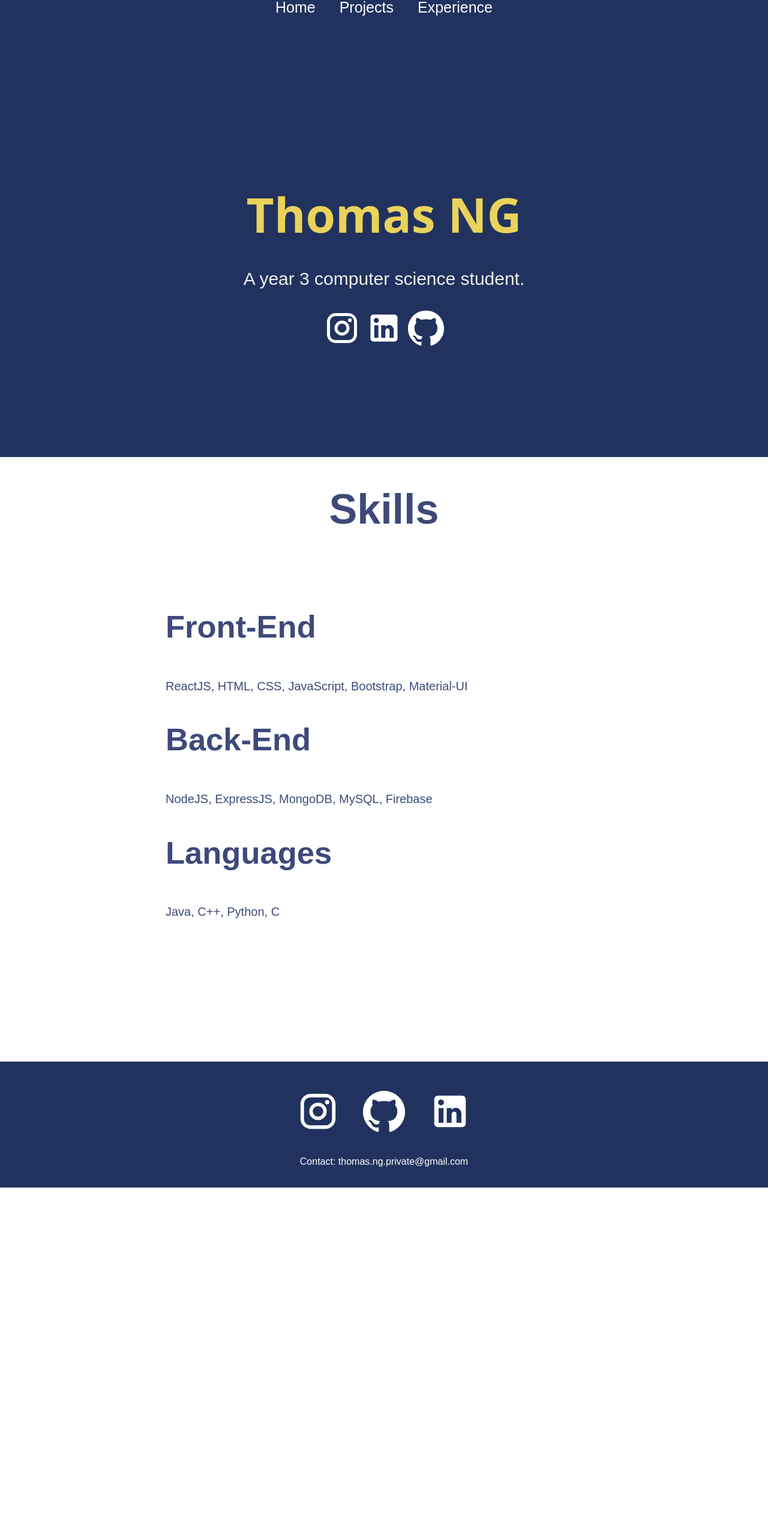
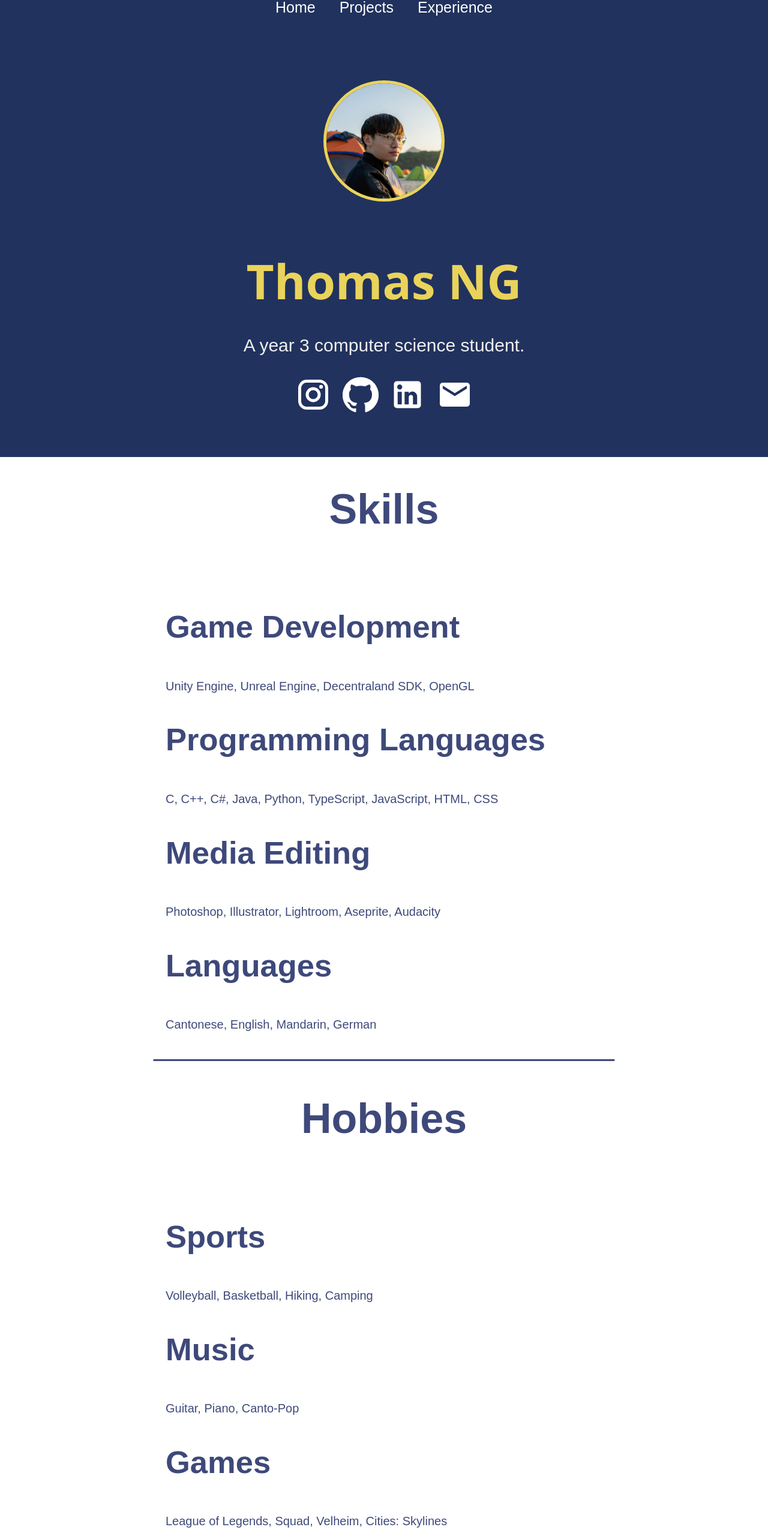
Before and after one commit to hkdjyu/hkdjyu.github.io, a React (Create React App) app: page / in a window 1280 px wide. Shown: the part 38-2604 px from the top of the page at 60% size. Before the commit the page ends 2018 px from the top, so only its background shows below. Built offline with nearby package versions, Linux system fonts and the light colour scheme.

Commit message:
added pro pic and project description

```diff
--- a/package.json
+++ b/package.json
@@ -1,6 +1,7 @@
 {
   "name": "hkdjyu.github.io",
-  "version": "0.1.0",
+  "homepage": "https://hkdjyu.github.io",
+  "version": "1.0.0",
   "private": true,
   "dependencies": {
     "@material-ui/core": "^4.12.4",
@@ -17,6 +18,8 @@
   },
   "scripts": {
     "start": "react-scripts start",
+    "predeploy": "npm run build",
+    "deploy": "gh-pages -d build",
     "build": "react-scripts build",
     "test": "react-scripts test",
     "eject": "react-scripts eject"
--- a/src/Components/Footer.js
+++ b/src/Components/Footer.js
@@ -1,18 +1,22 @@
 import React from "react";
+import Link from "@material-ui/core/Link";
 import InstagramIcon from "@material-ui/icons/Instagram";
 import GitHubIcon from "@material-ui/icons/GitHub";
 import LinkedInIcon from "@material-ui/icons/LinkedIn";
+import GmailIcon from "@material-ui/icons/Mail";
 import "../Styles/Footer.css";
 
 function Footer() {
   return (
     <div className="footer">
         <div className="socialMedia">
-            <InstagramIcon />
-            <GitHubIcon />
-            <LinkedInIcon />
+            <Link href="https://www.instagram.com/thomas_ng_/" target="_blank" rel="noopener noreferrer"> <InstagramIcon /> </Link>
+            <Link href="https://github.com/hkdjyu" target="_blank" rel="noopener noreferrer"> <GitHubIcon /> </Link>
+            <Link href="https://www.linkedin.com/in/yu-chun-thomas-ng" target="_blank" rel="noopener noreferrer"> <LinkedInIcon /> </Link>
+            <Link href={`mailto:${"thomas.ng.private@gmail.com"}?subject=${encodeURIComponent("") || ''}&body=${encodeURIComponent("body") || ''}`} target="_blank" rel="noopener noreferrer"> <GmailIcon /> </Link>
         </div>
-        <p> Contact: thomas.ng.private@gmail.com </p>
+        <p> Contact: thomas.ng.private@gmail.com | Location: Hong Kong</p>
+        <p> &copy; 2023 hkdjyu.github.io</p>
     </div>
   );
 }
--- a/src/Helpers/ProjectList.js
+++ b/src/Helpers/ProjectList.js
@@ -3,13 +3,14 @@ import Proj2Img from "../Assets/UnrealImage.jpg";
 
 export const ProjectList = [
     {
-        name: "Project 1",
+        name: "Unity Game",
         image: Proj1Img,
-        skill: "Unity Engine, C#",
+        description: "a unity game that dasda sidh oha doaod dasda asduh oaidh uioahsuiooh doahouh doashu ",
+        link: "https://www.google.com"
     },
     {
-        name: "Project 2",
+        name: "Unreal Game",
         image: Proj2Img,
-        skill: "Unreal Engine, C++",
+        description: "a unreal game that aiohd fhjaoih fioah fio udhauhdu as ohadsioh od haoh doah oh oadh",
     }
 ]
--- a/src/Pages/Home.js
+++ b/src/Pages/Home.js
@@ -1,41 +1,79 @@
 import React from 'react';
+import Link from "@material-ui/core/Link";
 import InstagramIcon from "@material-ui/icons/Instagram";
 import GitHubIcon from "@material-ui/icons/GitHub";
 import LinkedInIcon from "@material-ui/icons/LinkedIn";
+import GmailIcon from "@material-ui/icons/Mail";
+import propic from "../Assets/propic.jpg";
 import "../Styles/Home.css";
 
 function Home() {
   return (
     <div className="home">
       <div className="about">
+        <div className="propic"><
+          img src={propic} alt="Profile Picture" />
+        </div>
         <h2> Thomas NG </h2>
-        <div className="prompt"> <p>
-          A year 3 computer science student.
+        <div className="prompt">
+          <p>
+            A year 3 computer science student.
           </p>
-          <InstagramIcon/>
-          <LinkedInIcon/>
-          <GitHubIcon/>
+          <Link href="https://www.instagram.com/thomas_ng_/" target="_blank" rel="noopener noreferrer"> <InstagramIcon /> </Link>
+          <Link href="https://github.com/hkdjyu" target="_blank" rel="noopener noreferrer"> <GitHubIcon /> </Link>
+          <Link href="https://www.linkedin.com/in/yu-chun-thomas-ng" target="_blank" rel="noopener noreferrer"> <LinkedInIcon /> </Link>
+          <Link href={`mailto:${"thomas.ng.private@gmail.com"}?subject=${encodeURIComponent("") || ''}&body=${encodeURIComponent("body") || ''}`} target="_blank" rel="noopener noreferrer"> <GmailIcon /> </Link>
         </div>
       </div>
       <div className="skills">
         <h1>Skills</h1>
         <ol className="list">
           <li className="item">
-            <h2> Front-End</h2>
+            <h2> Game Development </h2>
             <span>
-              ReactJS, HTML, CSS, JavaScript, Bootstrap, Material-UI
+              Unity Engine, Unreal Engine, Decentraland SDK, OpenGL
             </span>
           </li>
           <li className="item">
-            <h2> Back-End</h2>
+            <h2> Programming Languages </h2>
             <span>
-              NodeJS, ExpressJS, MongoDB, MySQL, Firebase
+              C, C++, C#, Java, Python, TypeScript, JavaScript, HTML, CSS
             </span>
           </li>
           <li className="item">
-            <h2> Languages</h2>
+            <h2> Media Editing </h2>
             <span>
-              Java, C++, Python, C
+              Photoshop, Illustrator, Lightroom, Aseprite, Audacity
+            </span>
+          </li>
+          <li className="item">
+            <h2> Languages </h2>
+            <span>
+              Cantonese, English, Mandarin, German
+            </span>
+          </li>
+        </ol>
+      </div>
+      <hr class="roundedDivLine" />
+      <div className="hobbies">
+        <h1>Hobbies</h1>
+        <ol className="list">
+        <li className="item">
+            <h2> Sports </h2>
+            <span>
+              Volleyball, Basketball, Hiking, Camping
+            </span>
+          </li>
+          <li className="item">
+            <h2> Music </h2>
+            <span>
+              Guitar, Piano, Canto-Pop
+            </span>
+          </li>
+          <li className="item">
+            <h2> Games </h2>
+            <span>
+              League of Legends, Squad, Velheim, Cities: Skylines
             </span>
           </li>
         </ol>
--- a/src/Pages/ProjectDisplay.js
+++ b/src/Pages/ProjectDisplay.js
@@ -8,13 +8,26 @@ function ProjectDisplay() {
 
     const { id } = useParams();
     const project = ProjectList[id];
+    const projectLink = ProjectList[id].link;
+    var linkTest = "";
+    if(projectLink != null) {
+        linkTest = "Project Details: "
+    }
 
     return (
         <div className="project">
             <h1> {project.name} </h1>
             <img src={project.image} />
-            <p> <b>Skills: </b> {project.skill} </p>
-            <GitHubIcon />
+            <div className="description">
+                <p>
+                    {project.description}
+                </p>
+            </div>
+            <div className="details">
+                <h2>{linkTest}</h2>
+                <a href={projectLink}>{projectLink}</a>
+            </div>
+
         </div>
     );
 }
--- a/src/Styles/Home.css
+++ b/src/Styles/Home.css
@@ -15,6 +15,16 @@
     text-align: center;
     background-color: #21325e;
     color: #f0f0f0;
+  }
+
+  .propic img {
+    width: max(15vw, 150px) ;
+    height: max(15vw, 150px) ;
+
+    display: flex;
+    border-radius: 50%;
+    border: 5px solid #e9d35b;
+    margin: 10px;
   }
 
   .about h2 {
@@ -52,8 +62,32 @@
     width: 60%;
   }
 
+  .hobbies {
+    font-size: 35px;
+    width: 100%;
+    display: flex;
+    justify-content: center;
+    flex-direction: column;
+    align-items: center;
+  }
+
+  .hobbies h1 {
+    color: #3e497a;
+  }
+
+  .hobbies .list {
+    list-style: none;
+    width: 60%;
+  }
+
   .list span {
     font-size: 20px;
+  }
+
+  hr.roundedDivLine {
+    border-top: 3px solid #3e497a;
+    border-radius: 5px;
+    width: 60%;
   }
 
   @media only screen and (max-width: 600px) {
@@ -67,14 +101,29 @@
       width: 80%;
     }
 
+    .list {
+      padding: 0;
+    }
+
     .skills {
       text-align: center;
     }
-    .list {
-      padding: 0;
+
+    .skills h1 {
+      font-size: 45px;
     }
 
     .skills h2 {
       font-size: 30px;
     }
+
+    .hobbies {
+      text-align: center;
+    }
+    .hobbies h1 {
+      font-size: 45px;
+    }
+    .hobbies h2 {
+      font-size: 30px;
+    }
   }
--- a/src/Styles/Navbar.css
+++ b/src/Styles/Navbar.css
@@ -1,7 +1,11 @@
 .navbar {
     width: 100%;
     height: 100px;
+    position: sticky;
+    top: 0;
+    z-index: 20;
     background: #21325e;
+    float: left;
   }
 
   .links {
--- a/src/Styles/ProjectDisplay.css
+++ b/src/Styles/ProjectDisplay.css
@@ -1,6 +1,6 @@
 .project {
     width: 100%;
-    height: calc(100vh - 100px);
+    height: calc(100vh - 200px);
     display: flex;
     justify-content: center;
     align-items: center;
@@ -13,7 +13,7 @@
     font-size: 35px;
   }
   .project img {
-    width: 700px;
+    width: min(700px, 90vw);
     border-radius: 10px;
   }
 
@@ -22,6 +22,43 @@
     color: #3e497a;
   }
 
+  .description{
+    width: 100%;
+    height: 100%;
+    display: flex;
+    align-items: center;
+    flex-direction: column;
+  }
+
+  .description p{
+    width: 60%;
+    font-size: 24px;
+    color: #3e497a;
+
+  }
+
+  .project .details {
+    width: 100%;
+    height: 100%;
+    display: flex;
+    justify-content: center;
+    align-items: center;
+    flex-direction: column;
+  }
+
+  .details h2 {
+    width: 60%;
+    font-size: 24px;
+    color: #3e497a;
+  }
+
+  .details .a{
+    width: 60%;
+    font-size: 24px;
+    color: #3e497a;
+    align-items: center;
+  }
+
   .project svg {
     font-size: 60px;
     color: #3e497a;
```
Also changed, not shown: src/Assets/propic.jpg (added), 1 other file (tests, documents, lock files or other folders).
